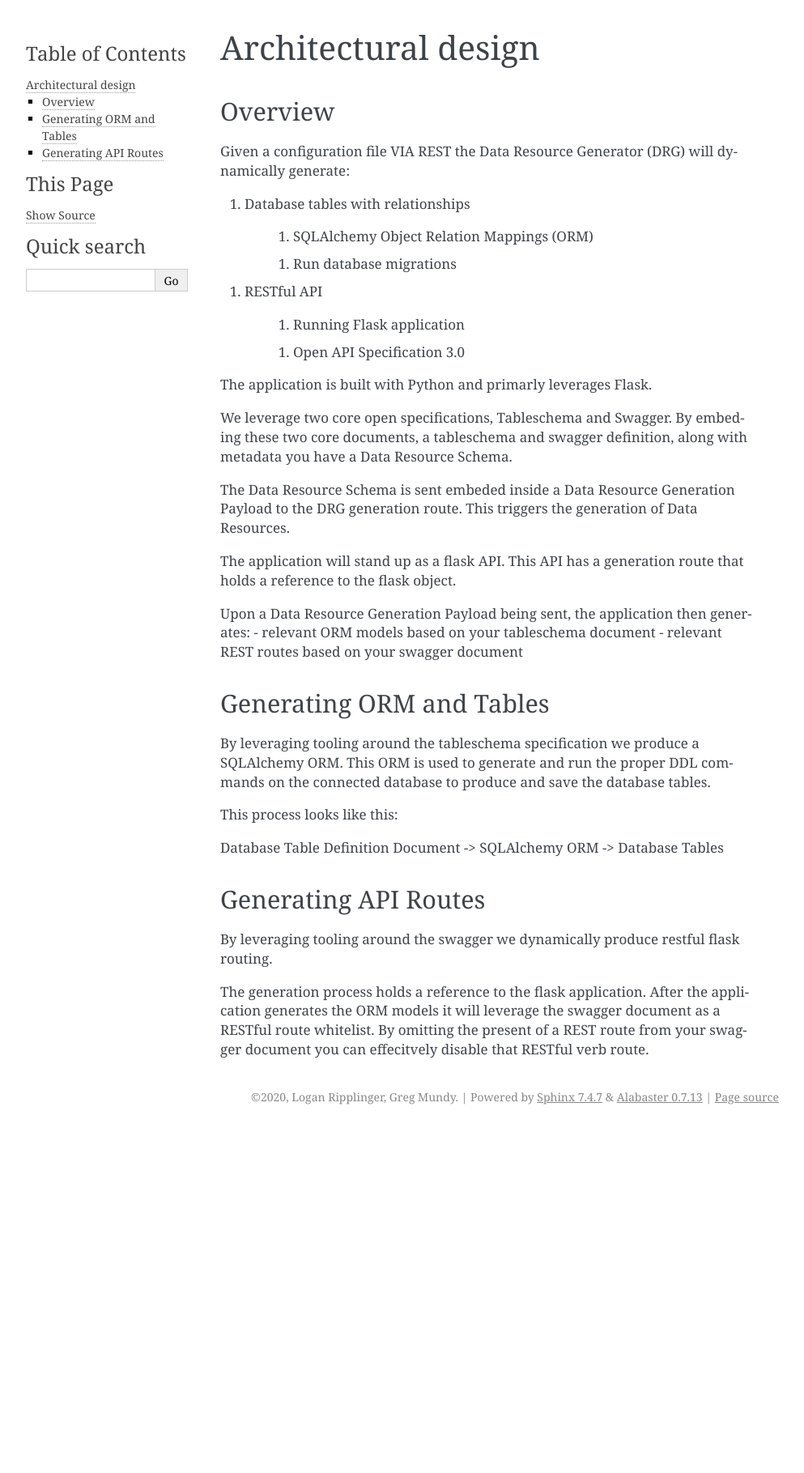
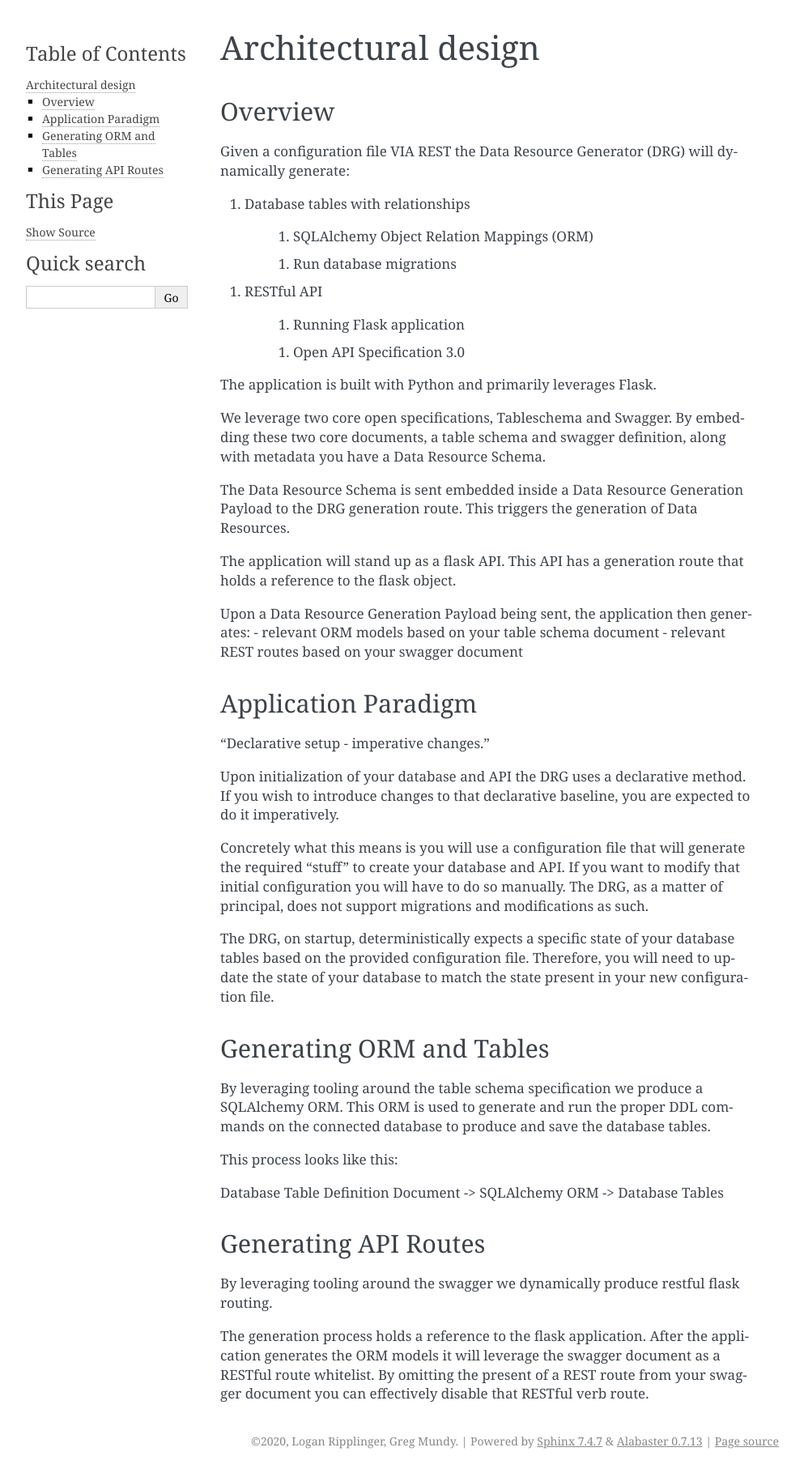
Before and after one commit to brighthive/data-resource-generator, a Sphinx documentation site: the page built from docs/source/architectural_design.rst, in a window 1280 px wide. Shown: the whole page at 81% size, without its empty margins (148-1141 px from the left). Built offline with Sphinx 7.4.7, drawn with Linux system fonts in a browser that asks for light colours; pages that are not in the unit, such as notebooks, are missing from menus; before the commit the page ends 1394 px from its top, so only the background shows below that.

Commit message:
Add paradigm

```diff
--- a/docs/source/architectural_design.rst
+++ b/docs/source/architectural_design.rst
@@ -18,22 +18,33 @@ Given a configuration file VIA REST the Data Resource Generator (DRG) will dynam
 
     1. Open API Specification 3.0
 
-The application is built with Python and primarly leverages Flask.
+The application is built with Python and primarily leverages Flask.
 
-We leverage two core open specifications, Tableschema and Swagger. By embeding these two core documents, a tableschema and swagger definition, along with metadata you have a Data Resource Schema.
+We leverage two core open specifications, Tableschema and Swagger. By embedding these two core documents, a table schema and swagger definition, along with metadata you have a Data Resource Schema.
 
-The Data Resource Schema is sent embeded inside a Data Resource Generation Payload to the DRG generation route. This triggers the generation of Data Resources.
+The Data Resource Schema is sent embedded inside a Data Resource Generation Payload to the DRG generation route. This triggers the generation of Data Resources.
 
 The application will stand up as a flask API. This API has a generation route that holds a reference to the flask object.
 
 Upon a Data Resource Generation Payload being sent, the application then generates:
-- relevant ORM models based on your tableschema document
+- relevant ORM models based on your table schema document
 - relevant REST routes based on your swagger document
+
+Application Paradigm
+--------------------
+
+"Declarative setup - imperative changes."
+
+Upon initialization of your database and API the DRG uses a declarative method. If you wish to introduce changes to that declarative baseline, you are expected to do it imperatively.
+
+Concretely what this means is you will use a configuration file that will generate the required "stuff" to create your database and API. If you want to modify that initial configuration you will have to do so manually. The DRG, as a matter of principal, does not support migrations and modifications as such.
+
+The DRG, on startup, deterministically expects a specific state of your database tables based on the provided configuration file. Therefore, you will need to update the state of your database to match the state present in your new configuration file.
 
 Generating ORM and Tables
 -------------------------
 
-By leveraging tooling around the tableschema specification we produce a SQLAlchemy ORM. This ORM is used to generate and run the proper DDL commands on the connected database to produce and save the database tables.
+By leveraging tooling around the table schema specification we produce a SQLAlchemy ORM. This ORM is used to generate and run the proper DDL commands on the connected database to produce and save the database tables.
 
 This process looks like this:
 
@@ -44,4 +55,4 @@ Generating API Routes
 
 By leveraging tooling around the swagger we dynamically produce restful flask routing.
 
-The generation process holds a reference to the flask application. After the application generates the ORM models it will leverage the swagger document as a RESTful route whitelist. By omitting the present of a REST route from your swagger document you can effecitvely disable that RESTful verb route.
+The generation process holds a reference to the flask application. After the application generates the ORM models it will leverage the swagger document as a RESTful route whitelist. By omitting the present of a REST route from your swagger document you can effectively disable that RESTful verb route.
```
